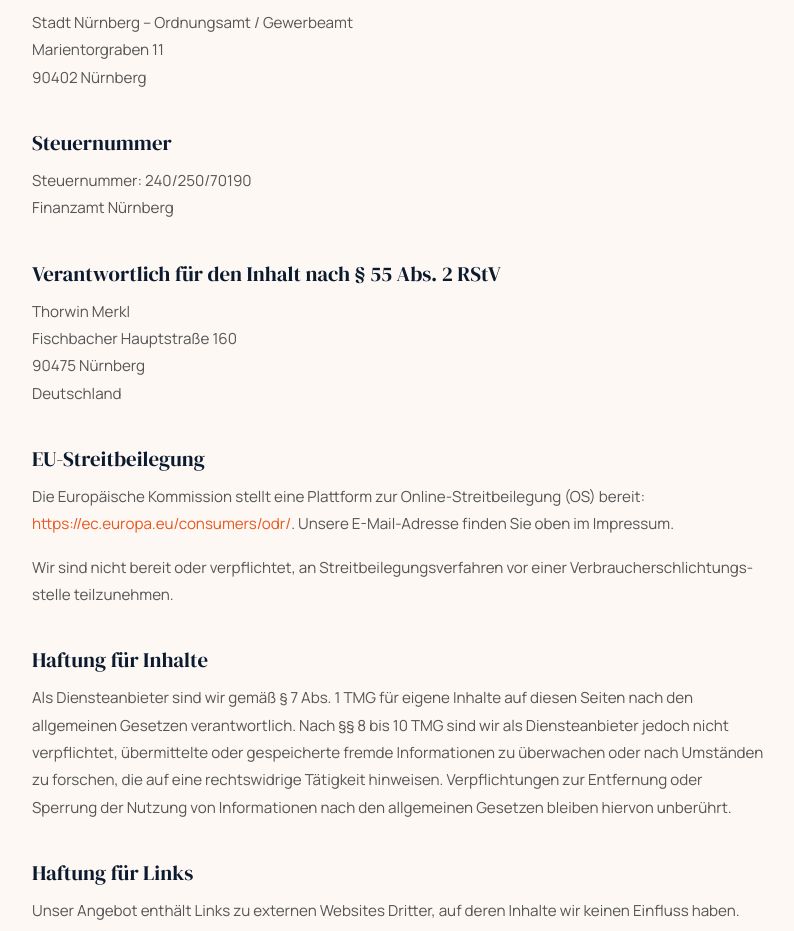
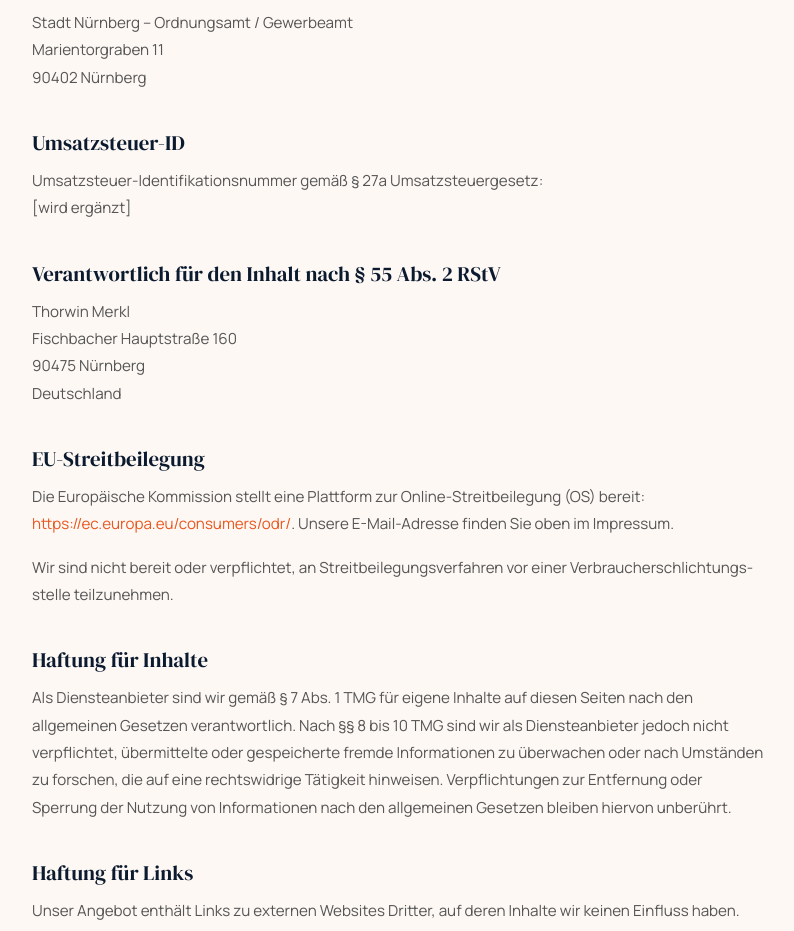
Before and after one commit to thorsBruda/SparFlamme, a plain HTML site: page impressum.html in a window 1280 px wide. Shown: the part 801-1732 px from the top of the page, without its empty margins (240-1034 px from the left). Drawn offline with Linux system fonts and the light colour scheme.

Commit message:
Revert "Impressum: Steuernummer ergänzt, Platzhalter entfernt"
This reverts commit af5eef6560498e66e97dd8f46c1f5fbd7e953ed3.

```diff
--- a/impressum.html
+++ b/impressum.html
@@ -59,9 +59,9 @@
         90402 Nürnberg
     </p>
 
-    <h2>Steuernummer</h2>
-    <p>Steuernummer: 240/250/70190<br>
-    Finanzamt Nürnberg</p>
+    <h2>Umsatzsteuer-ID</h2>
+    <p>Umsatzsteuer-Identifikationsnummer gemäß § 27a Umsatzsteuergesetz:<br>
+    [wird ergänzt]</p>
 
     <h2>Verantwortlich für den Inhalt nach § 55 Abs. 2 RStV</h2>
     <p>
```
